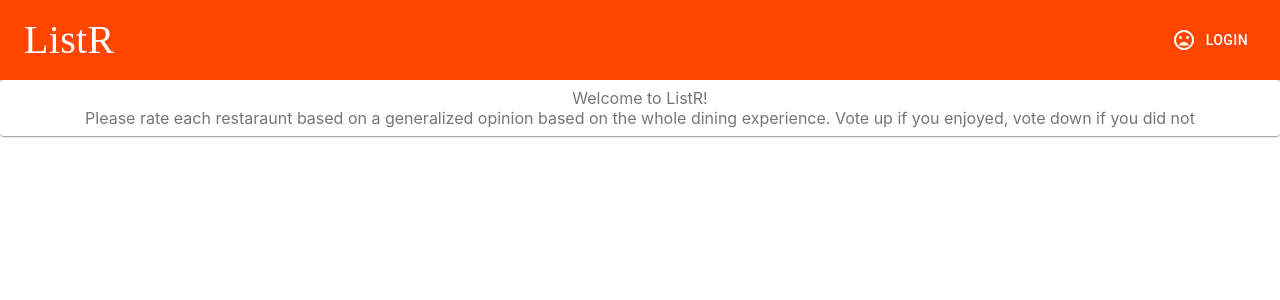
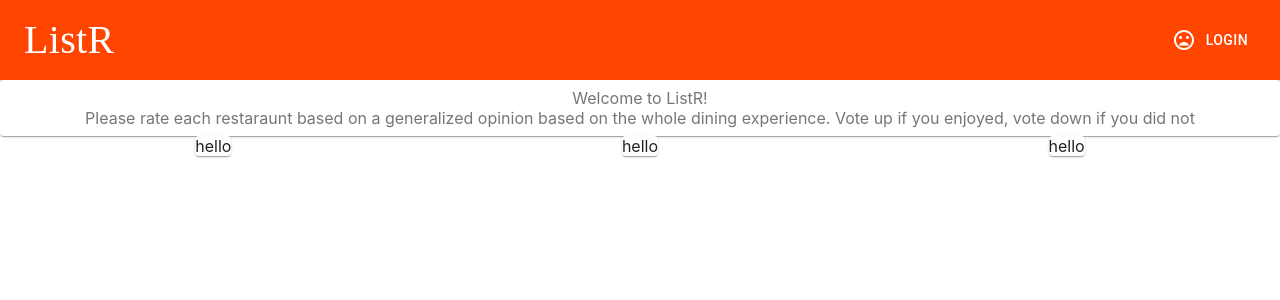
Before and after one commit to oberthewhat/listr, a React (Create React App) app: page /home in a window 1280 px wide. Shown: the top 300 px of the page. Built offline with nearby package versions, Linux system fonts and the light colour scheme.

Commit message:
like how far

```diff
--- a/src/App.css
+++ b/src/App.css
@@ -28,11 +28,7 @@
   color: #61dafb;
 }
 
-@keyframes App-logo-spin {
-  from {
-    transform: rotate(0deg);
-  }
-  to {
-    transform: rotate(360deg);
-  }
+.iconContainer {
+  display: flex;
+  justify-content: space-around;
 }
--- a/src/components/home.js
+++ b/src/components/home.js
@@ -28,7 +28,9 @@ const Home = (props) => {
 		  </Paper>
 	  </Grid>
 		<div className="iconContainer">
-
+			<Paper>hello</Paper>
+			<Paper>hello</Paper>
+			<Paper>hello</Paper>
 		</div>
 	</div>
   );
```
